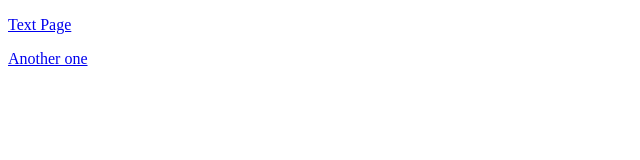
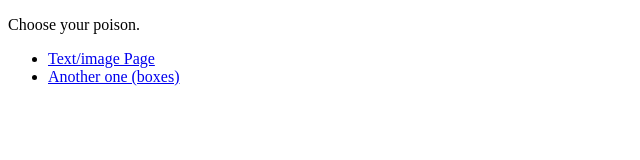
Before and after one commit to KaylaLy29/Dunno, a plain HTML site: page index.html in a window 1280 px wide. Shown: the whole page, without its empty margins (0-640 px from the left). Drawn offline with Linux system fonts and the light colour scheme.

Commit message:
Update index.html

```diff
--- a/index.html
+++ b/index.html
@@ -8,7 +8,10 @@
             </head>
 
             <body>
-               <p><a href="text.html"> Text Page </a></p>
-               <p><a href="Boxes"> Another one </a></p>
+               <p>Choose your poison.</p>
+               <ul>
+               <li><a href="text.html"> Text/image Page </a></li>
+               <li><a href="Boxes"> Another one (boxes) </a></li>
+               </ul>
             </body>
             </html>
```
